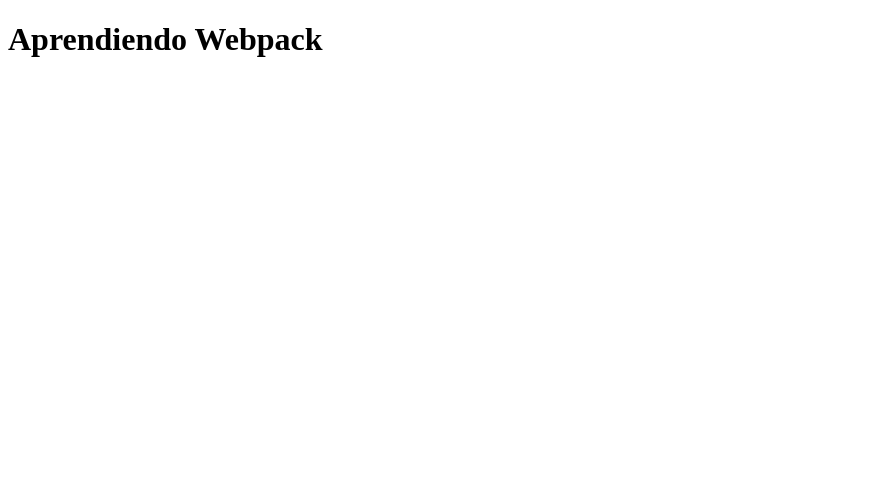
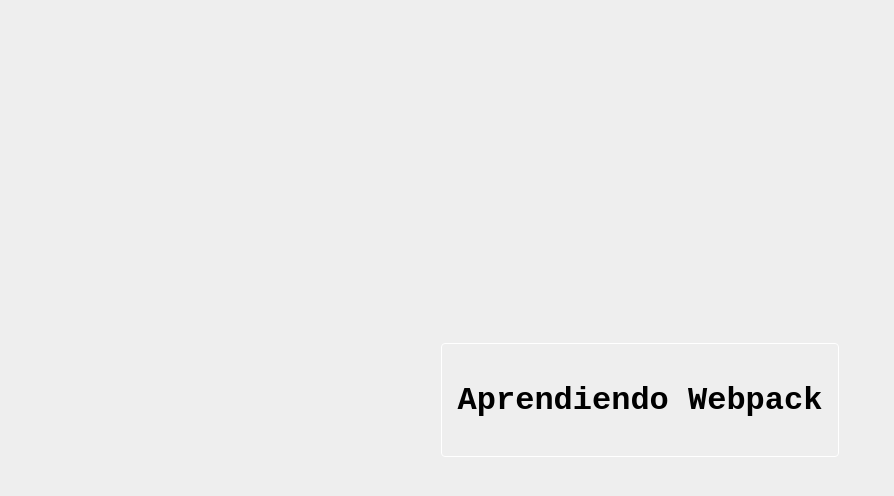
Before and after one commit to danielcgilibert/Webpack-l, a JavaScript app: page / in a window 1280 px wide. Shown: the top 496 px of the page, without its empty margins (0-894 px from the left). Built offline with nearby package versions, Linux system fonts and the light colour scheme; the HTML template or start-up script is replaced by a standard one.

Commit message:
Refactorizando configuración webpack y añadido loader Style-loader y css-loader

```diff
--- a/package.json
+++ b/package.json
@@ -22,6 +22,8 @@
     "@babel/core": "^7.15.0",
     "@babel/preset-react": "^7.14.5",
     "babel-loader": "^8.2.2",
+    "css-loader": "^6.2.0",
+    "style-loader": "^3.2.1",
     "webpack": "^5.51.1",
     "webpack-cli": "^4.8.0"
   },
--- a/src/App.js
+++ b/src/App.js
@@ -1,3 +1,7 @@
-const App = () => <h1> Aprendiendo Webpack </h1>;
+const App = () => (
+  <div className="container">
+    <h1> Aprendiendo Webpack </h1>
+  </div>
+);
 
 export default App;
--- a/src/index.js
+++ b/src/index.js
@@ -1,4 +1,4 @@
 import ReactDOM from "react-dom";
 import App from "./App";
-
+import "./styles.css";
 ReactDOM.render(<App />, document.getElementById("root"));
--- /dev/null
+++ b/src/styles.css
@@ -0,0 +1,19 @@
+* {
+  box-sizing: border-box;
+  font-family: "Courier New", Courier, monospace;
+}
+
+body {
+  background-color: #eee;
+  display: grid;
+  place-content: center;
+  min-height: 100vh;
+  margin: 0;
+}
+
+.container {
+  border: 1px solid #fff;
+  color: black;
+  padding: 1rem;
+  border-radius: 4px;
+}
--- a/webpack.config.js
+++ b/webpack.config.js
@@ -1,13 +1,6 @@
 const path = require("path");
 
-module.exports = {
-  // entry: './src/index.js'
-  output: {
-    path: path.resolve(__dirname, "build"),
-  },
-  module: {
-    rules: [
-      {
+const rulesForJavaScript = {
   test: /\.js$/,
   loader: "babel-loader",
   options: {
@@ -20,7 +13,21 @@
       ],
     ],
   },
+};
+
+const rulesForStyles = {
+  test: /\.css$/,
+  use: ["style-loader", "css-loader"],
+};
+
+const rules = [rulesForJavaScript, rulesForStyles];
+
+module.exports = {
+  // entry: './src/index.js'
+  output: {
+    path: path.resolve(__dirname, "build"),
   },
-    ],
+  module: {
+    rules,
   },
 };
```
Also changed, not shown: 3 other files (tests, documents, lock files or other folders). Lines whose indentation alone changed are shown as unchanged.
